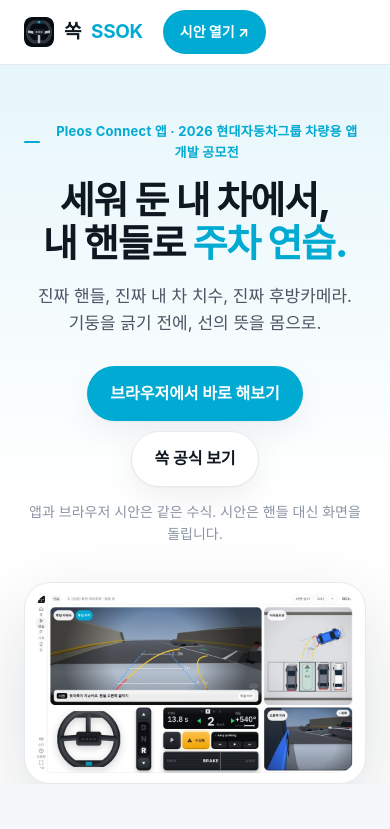
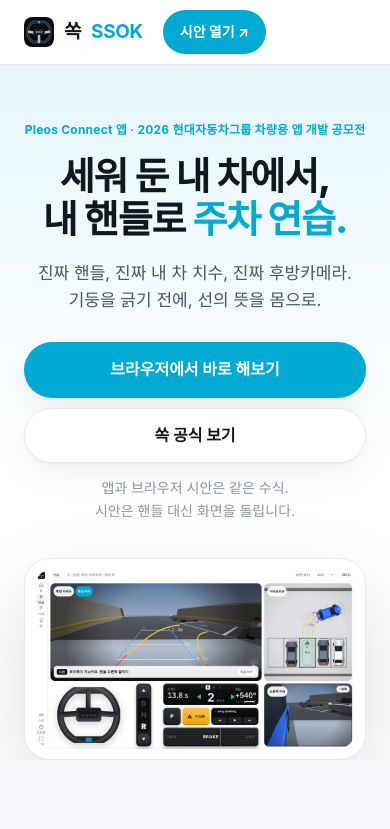
Before and after one commit to mymyiove/ssok, a website: page site/index.html in a window 390 px wide. Shown: the top 829 px of the page. Drawn offline with Linux system fonts and the light colour scheme; a web font is replaced by a local one.

Commit message:
소개 페이지 첫 섹션 모바일: 위 작은 글 줄바꿈·버튼 한 줄씩
Co-Authored-By: Claude Fable 5.1 <noreply@anthropic.com>
Claude-Session: https://claude.ai/code/session_01FzT5JMZgnQT3zngYysKg7k

```diff
--- a/site/index.html
+++ b/site/index.html
@@ -57,7 +57,11 @@ section.alt{background:var(--bg2)}
 .hero h1 em{font-style:normal;color:var(--ac)}
 .hero .sub{margin:0 auto 28px}
 .hero .ctas{display:flex;gap:10px;justify-content:center;flex-wrap:wrap}
-.hero .note{margin-top:14px;font-size:14px;color:var(--fg3)}
+.hero .note{margin-top:14px;font-size:14px;color:var(--fg3);text-wrap:balance}
+.hero .eyebrow{display:block;text-wrap:balance;line-height:1.5}
+.hero .eyebrow::before{display:none}
+.hero .sub{text-wrap:balance}
+@media (max-width:520px){.hero .eyebrow{font-size:12px}.hero .ctas .btn{flex:1 1 100%;justify-content:center}}
 .device{margin:clamp(36px,5vw,64px) auto 0;max-width:1080px;border-radius:26px;padding:10px;background:var(--card);border:1px solid var(--line);box-shadow:0 30px 80px rgba(15,23,32,.14)}
 .device img{border-radius:18px;width:100%}
 @media (prefers-color-scheme:dark){.device{box-shadow:0 30px 80px rgba(0,0,0,.5)}}
@@ -177,7 +181,7 @@ footer a{color:var(--fg2)}
 
 <header class="hero" id="top">
   <div class="wrap">
-    <div class="eyebrow">Pleos Connect 앱 · 2026 현대자동차그룹 차량용 앱 개발 공모전</div>
+    <div class="eyebrow">Pleos Connect 앱 · <span style="white-space:nowrap">2026 현대자동차그룹</span> <span style="white-space:nowrap">차량용 앱 개발 공모전</span></div>
     <h1>세워 둔 내 차에서, <br>내 핸들로 <em>주차 연습.</em></h1>
     <p class="sub">진짜 핸들, 진짜 내 차 치수, 진짜 후방카메라. <br>기둥을 긁기 전에, 선의 뜻을 몸으로.</p>
     <div class="ctas"><a class="btn pri" href="/preview/" target="_blank" rel="noopener">브라우저에서 바로 해보기</a><a class="btn" href="#formula">쏙 공식 보기</a></div>
```
